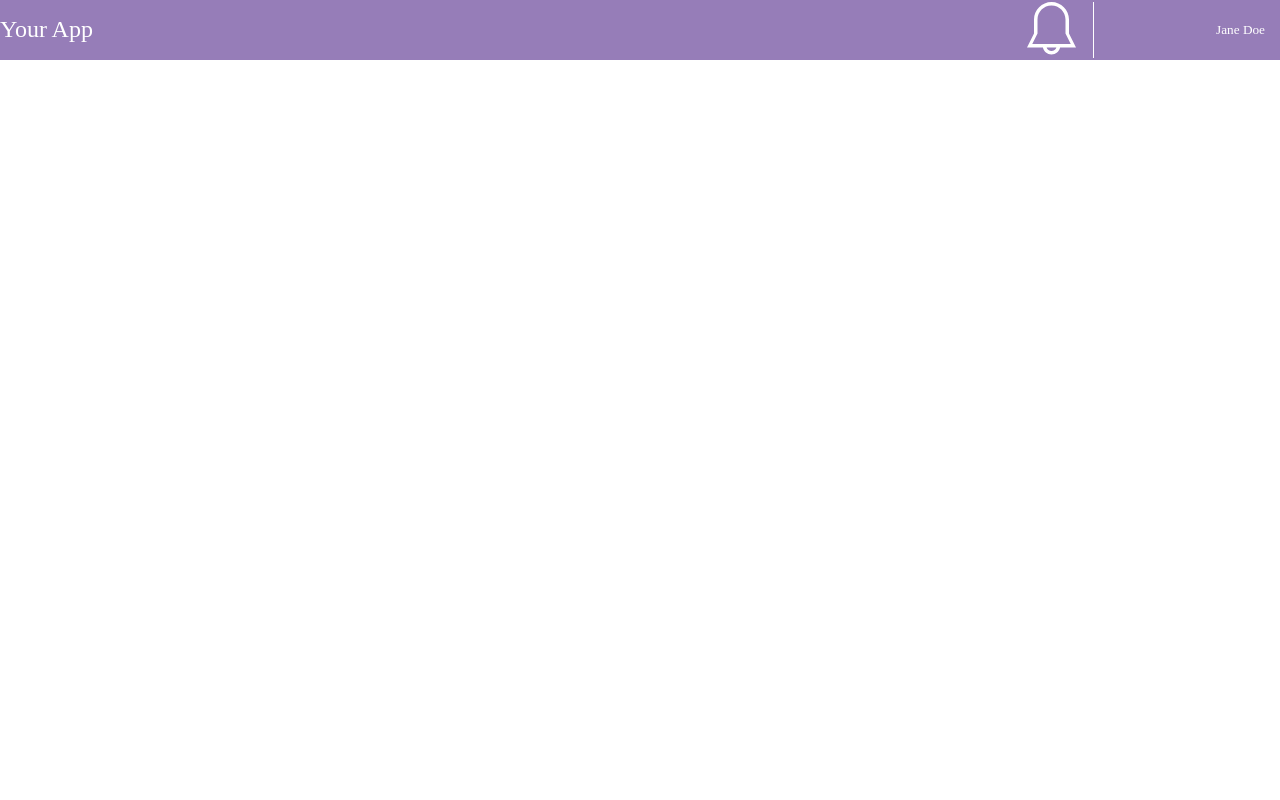
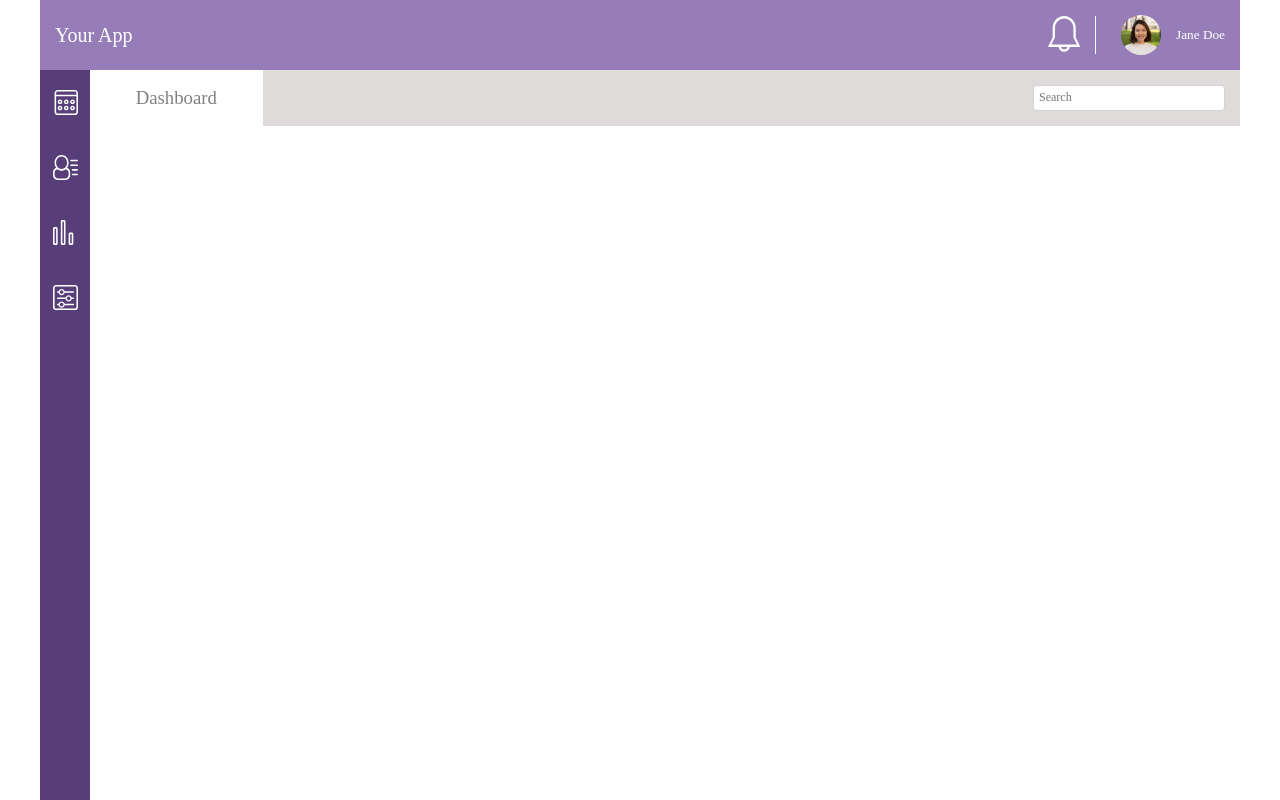
Before and after one commit to leannepepper/web-app-dashboard, a plain HTML site: page index.html in a window 1280 px wide. Drawn offline with nearby package versions, Linux system fonts and the light colour scheme.

Commit message:
added dash tab and nav bar

```diff
--- a/css/main.css
+++ b/css/main.css
@@ -1,28 +1,125 @@
+html {
+    /* background-color: rgb(236, 233, 233); */
+}
+body{
+    max-width: 1200px;
+    margin: 0 auto;
+}
+.main {
+    height: 100vh;
+    display: grid;
+    grid-template-columns: repeat(7, minmax(50px, 1fr));
+    grid-template-rows: repeat(2, minmax(40px, 70px)) repeat(5, minmax(50px, 1fr));
+}
 .header {
     background-color: rgb(150, 125, 184);
     display: flex;
     justify-content: space-between;
     align-items: center;
     color: white;
+    grid-row: 1/ 1;
+    grid-column: 1/ 8;
 }
 .profile {
     display: flex;
+    justify-content: flex-end;
 }
 .profile h5 {
     padding-right: 15px;
     font-weight: 300;
 }
-.header h2{
+.header h3{
     font-weight: 200;
+    margin-left: 15px;
+    font-size: 14px;
+    flex-basis: 100px;
 }
 .bell {
-    width: 15%;
-    height: 15%;
-    margin: auto;
+    width: 8%;
+    height: 10%;
+    margin: auto 10px;
     border-right: 1px solid white;
     padding-right: 10px;
 }
-h2 {
-    margin: 0;
+.profile-picture {
+    border-radius: 50%;
+    margin: auto 15px;
+}
+.navigation {
+    background-color: rgb(87, 62, 121);
+    display: flex;
+    justify-content: space-around;
+    height: auto;
+    grid-row: 2/ 2;
+    grid-column: 1/ 8;
+}
+.nav-icon {
+    width: 5%;
+    padding: 5px;
+}
+/* dash tab styles */
+.dash-content {
+    grid-row: 3/ 3;
+    grid-column: 1 / 8;
+}
+.tab {
+    display: flex;
+    justify-content: space-between;
+}
+.tab h3 {
+    color: gray;
+    font-weight: 400;
+    margin: auto;
+    padding: 10px;
+    flex-basis: 100px;
+    text-align: center;
 
 }
+.search-container {
+    background-color: rgb(223, 219, 219);
+    width: 85%;
+    display: flex;
+    justify-content: flex-end;
+}
+.tab input {
+    padding: 5px;
+    font-size: 12px;
+    margin: 15px;
+    /* width: 40%; */
+    border-radius: 4px;
+    border: 1px solid lightgray;
+    flex-basis: 180px;
+
+}
+
+@media (min-width: 760px) {
+    .header h3{
+      font-size: 20px;
+    }
+    .navigation {
+        flex-direction: column;
+        grid-column-start: 1;
+        grid-column-end: 1;
+        grid-row: 2/ 8;
+        height: auto;
+        justify-content: flex-start;
+    }
+    .main {
+        grid-template-columns: 50px repeat(6, minmax(100px, 200px));
+    }
+    .nav-icon {
+        width: 50%;
+        align-self: center;
+        margin: 15px 0;
+    }
+    .dash-content {
+        grid-row: 2/ 2;
+        grid-column: 2 / 8;
+    }
+    .search-container {
+        background-color: rgb(223, 219, 219);
+        width: 85%;
+        display: flex;
+        justify-content: flex-end;
+    }
+}
--- a/index.html
+++ b/index.html
@@ -8,13 +8,30 @@
         <link rel="stylesheet" type="text/css" href="css/main.css">
     </head>
     <body>
-        <div class="header">
-            <h2><strong>Your</strong> App</h2>
-            <div class="profile">
-                <img class="bell" src="icons/icon-bell.svg" alt="bell icon">
-                <h5>Jane Doe</h5>
+        <div class="main">
+            <div class="header">
+                <h3><strong>Your</strong> App</h3>
+                <div class="profile">
+                    <img class="bell" src="icons/icon-bell.svg" alt="bell icon">
+                    <img class="profile-picture" src="images/member-3.jpg" alt="profile picture of Jane Doe" width= 40px height= 40px>
+                    <h5>Jane Doe</h5>
+                </div>
             </div>
-        </div>
+            <div class="navigation">
+                <img class="nav-icon" src="icons/icon-dashboard.svg" alt=" dashboard icon">
+                <img class="nav-icon" src="icons/icon-members.svg" alt=" members icon">
+                <img class="nav-icon" src="icons/icon-visits.svg" alt=" visits icon">
+                <img class="nav-icon" src="icons/icon-settings.svg" alt=" settings icon">
+            </div>
+            <div class="dash-content">
+                <div class="tab">
+                    <h3>Dashboard</h3>
+                    <div class="search-container">
+                        <input type="text" placeholder="Search">
+                    </div>
+                </div>
+            </div>
+         </div>
     </body>
 
 </html>
```
